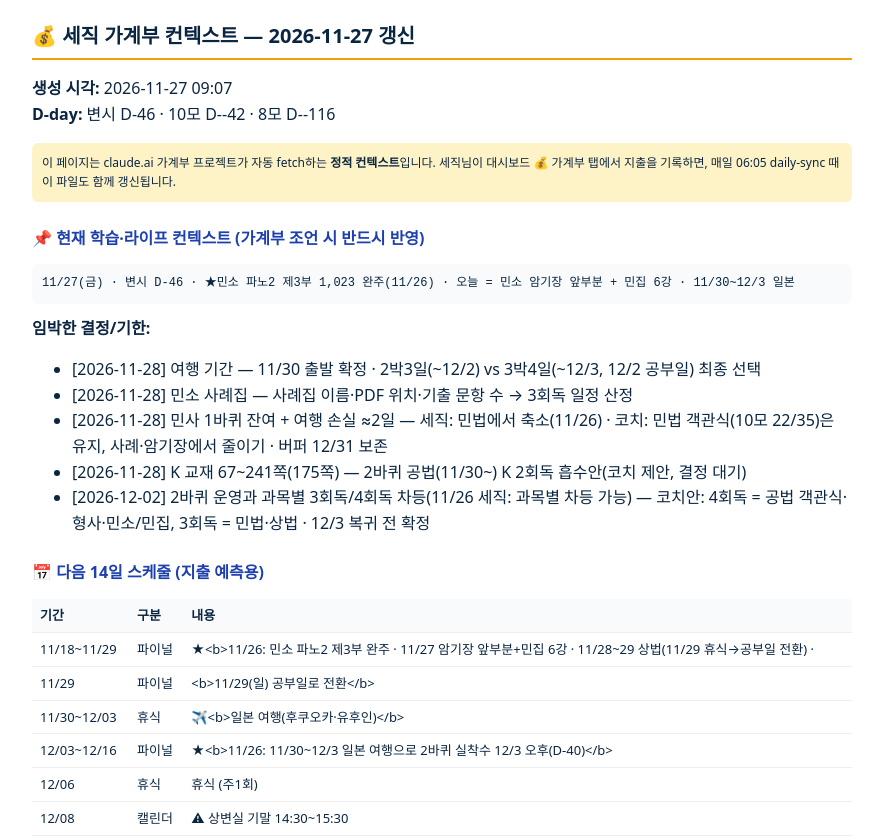
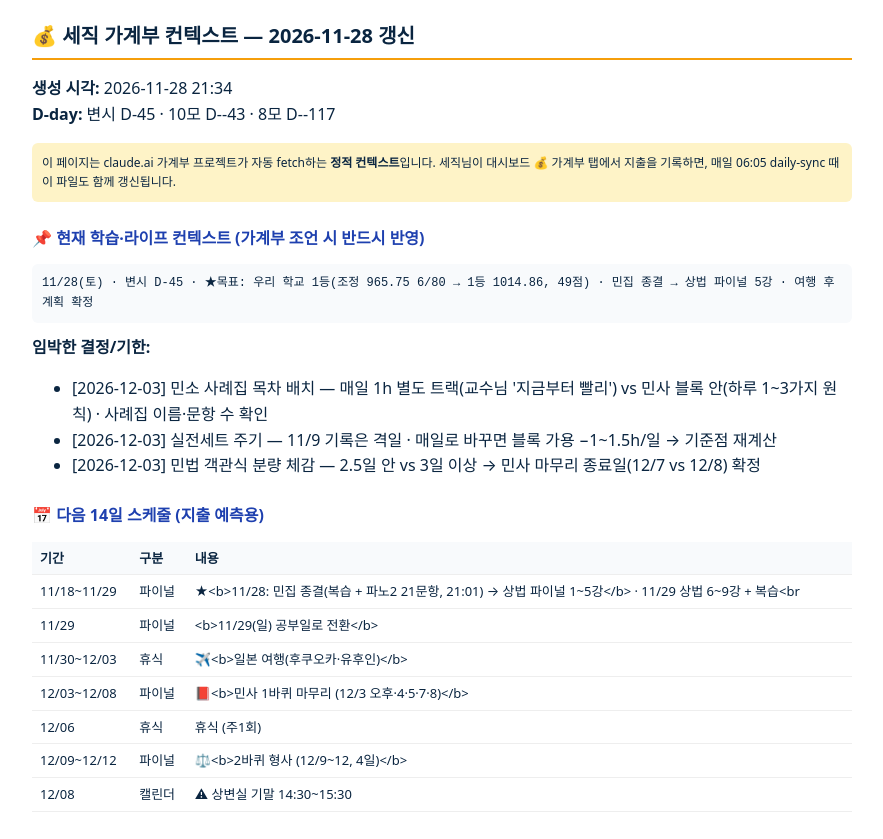
Before and after one commit to potato8933-maker/quiz, a plain HTML site: page s-9k2vq7/budget-context.html in a window 1280 px wide. Shown: the top 839 px of the page, without its empty margins (198-1081 px from the left). Drawn offline with Linux system fonts and the light colour scheme.

Commit message:
update s-9k2vq7/budget-context.html

```diff
--- a/s-9k2vq7/budget-context.html
+++ b/s-9k2vq7/budget-context.html
@@ -1,27 +1,26 @@
 <!DOCTYPE html><html lang='ko'><head><meta charset='utf-8'>
 <meta name='robots' content='noindex,nofollow'>
-<title>세직 가계부 컨텍스트 · 2026-11-27</title>
+<title>세직 가계부 컨텍스트 · 2026-11-28</title>
 <style>body{font-family:system-ui,-apple-system,'Noto Sans KR',sans-serif;max-width:820px;margin:20px auto;padding:0 16px;line-height:1.6;color:#0a2540}h1{font-size:20px;border-bottom:2px solid #f59e0b;padding-bottom:6px}h2{font-size:16px;margin-top:24px;color:#1e40af}table{width:100%;border-collapse:collapse;font-size:13px}td,th{border-bottom:1px solid #eee;padding:6px 8px;text-align:left}th{background:#f8fafc}pre{background:#f8fafc;padding:10px;border-radius:6px;font-size:12px;white-space:pre-wrap}</style></head><body>
-<h1>💰 세직 가계부 컨텍스트 — 2026-11-27 갱신</h1>
-<p><b>생성 시각:</b> 2026-11-27 09:07<br>
-<b>D-day:</b> 변시 D-46 · 10모 D--42 · 8모 D--116</p>
+<h1>💰 세직 가계부 컨텍스트 — 2026-11-28 갱신</h1>
+<p><b>생성 시각:</b> 2026-11-28 21:34<br>
+<b>D-day:</b> 변시 D-45 · 10모 D--43 · 8모 D--117</p>
 <p style='background:#fef3c7;padding:10px;border-radius:6px;font-size:12px'>이 페이지는 claude.ai 가계부 프로젝트가 자동 fetch하는 <b>정적 컨텍스트</b>입니다. 세직님이 대시보드 💰 가계부 탭에서 지출을 기록하면, 매일 06:05 daily-sync 때 이 파일도 함께 갱신됩니다.</p>
 <h2>📌 현재 학습·라이프 컨텍스트 (가계부 조언 시 반드시 반영)</h2>
-<pre>11/27(금) · 변시 D-46 · ★민소 파노2 제3부 1,023 완주(11/26) · 오늘 = 민소 암기장 앞부분 + 민집 6강 · 11/30~12/3 일본</pre>
+<pre>11/28(토) · 변시 D-45 · ★목표: 우리 학교 1등(조정 965.75 6/80 → 1등 1014.86, 49점) · 민집 종결 → 상법 파이널 5강 · 여행 후 계획 확정</pre>
 <b>임박한 결정/기한:</b><ul>
-<li>[2026-11-28] 여행 기간 — 11/30 출발 확정 · 2박3일(~12/2) vs 3박4일(~12/3, 12/2 공부일) 최종 선택</li>
-<li>[2026-11-28] 민소 사례집 — 사례집 이름·PDF 위치·기출 문항 수 → 3회독 일정 산정</li>
-<li>[2026-11-28] 민사 1바퀴 잔여 + 여행 손실 ≈2일 — 세직: 민법에서 축소(11/26) · 코치: 민법 객관식(10모 22/35)은 유지, 사례·암기장에서 줄이기 · 버퍼 12/31 보존</li>
-<li>[2026-11-28] K 교재 67~241쪽(175쪽) — 2바퀴 공법(11/30~) K 2회독 흡수안(코치 제안, 결정 대기)</li>
-<li>[2026-12-02] 2바퀴 운영과 과목별 3회독/4회독 차등(11/26 세직: 과목별 차등 가능) — 코치안: 4회독 = 공법 객관식·형사·민소/민집, 3회독 = 민법·상법 · 12/3 복귀 전 확정</li>
+<li>[2026-12-03] 민소 사례집 목차 배치 — 매일 1h 별도 트랙(교수님 '지금부터 빨리') vs 민사 블록 안(하루 1~3가지 원칙) · 사례집 이름·문항 수 확인</li>
+<li>[2026-12-03] 실전세트 주기 — 11/9 기록은 격일 · 매일로 바꾸면 블록 가용 −1~1.5h/일 → 기준점 재계산</li>
+<li>[2026-12-03] 민법 객관식 분량 체감 — 2.5일 안 vs 3일 이상 → 민사 마무리 종료일(12/7 vs 12/8) 확정</li>
 </ul>
 <h2>📅 다음 14일 스케줄 (지출 예측용)</h2>
 <table><thead><tr><th>기간</th><th>구분</th><th>내용</th></tr></thead><tbody>
-<tr><td>11/18~11/29</td><td>파이널</td><td>★&lt;b&gt;11/26: 민소 파노2 제3부 완주 · 11/27 암기장 앞부분+민집 6강 · 11/28~29 상법(11/29 휴식→공부일 전환) · </td></tr>
+<tr><td>11/18~11/29</td><td>파이널</td><td>★&lt;b&gt;11/28: 민집 종결(복습 + 파노2 21문항, 21:01) → 상법 파이널 1~5강&lt;/b&gt; · 11/29 상법 6~9강 + 복습&lt;br</td></tr>
 <tr><td>11/29</td><td>파이널</td><td>&lt;b&gt;11/29(일) 공부일로 전환&lt;/b&gt;</td></tr>
 <tr><td>11/30~12/03</td><td>휴식</td><td>✈️&lt;b&gt;일본 여행(후쿠오카·유후인)&lt;/b&gt;</td></tr>
-<tr><td>12/03~12/16</td><td>파이널</td><td>★&lt;b&gt;11/26: 11/30~12/3 일본 여행으로 2바퀴 실착수 12/3 오후(D-40)&lt;/b&gt;</td></tr>
+<tr><td>12/03~12/08</td><td>파이널</td><td>📕&lt;b&gt;민사 1바퀴 마무리 (12/3 오후·4·5·7·8)&lt;/b&gt;</td></tr>
 <tr><td>12/06</td><td>휴식</td><td>휴식 (주1회)</td></tr>
+<tr><td>12/09~12/12</td><td>파이널</td><td>⚖️&lt;b&gt;2바퀴 형사 (12/9~12, 4일)&lt;/b&gt;</td></tr>
 <tr><td>12/08</td><td>캘린더</td><td>⚠ 상변실 기말 14:30~15:30</td></tr>
 </tbody></table>
 <h2>💰 이번 달 수지 (2026-11)</h2>
@@ -32,11 +31,11 @@
 </tbody></table>
 <p><b>지출 일평균 (지출일 기준):</b> 0원 · <b>기록일수:</b> 1일</p>
 <h2>🎯 월 예산 페이스</h2>
-<p><b>예산:</b> 3,400,000원 · <b>사용:</b> 0원 (0%) · <b>날짜 경과:</b> 90% · <b>판정:</b> 여유<br><b>남은 3일 일 허용액:</b> 1,133,333원 (잔여 예산 3,400,000원)</p>
+<p><b>예산:</b> 3,400,000원 · <b>사용:</b> 0원 (0%) · <b>날짜 경과:</b> 93% · <b>판정:</b> 여유<br><b>남은 2일 일 허용액:</b> 1,700,000원 (잔여 예산 3,400,000원)</p>
 <h2>🔁 고정비 자동 감지 <small>(2개월 이상 반복 · 금액 ±25% 이내)</small></h2>
 <p>아직 2개월 이상 반복된 항목 없음 (두 달치 기록이 쌓이면 자동 감지)</p>
 <h2>🛫 변시까지 재정 런웨이</h2>
-<p><b>판정: 여유</b> · 변시 D-46 (1.5개월 남음)<br>현재 잔고 495,000원 (2026-08-09 기준)<br>월평균 수입 +4,500,000원 · 월평균 지출 −1,175,000원 → <b>월 순증감 +3,325,000원</b><br><b>변시일 예상 잔액: +5,519,639원</b><br><small>산출 근거: 최근 1개월 평균</small></p>
+<p><b>판정: 여유</b> · 변시 D-45 (1.5개월 남음)<br>현재 잔고 495,000원 (2026-08-09 기준)<br>월평균 수입 +4,500,000원 · 월평균 지출 −1,175,000원 → <b>월 순증감 +3,325,000원</b><br><b>변시일 예상 잔액: +5,410,407원</b><br><small>산출 근거: 최근 1개월 평균</small></p>
 <h2>📈 월별 추이</h2><table><thead><tr><th>월</th><th>수입</th><th>지출</th><th>순액</th><th>건수</th></tr></thead><tbody>
 <tr><td>2026-08</td><td>+4,500,000</td><td>−1,175,000</td><td>+3,325,000</td><td>8</td></tr>
 <tr><td>2026-11</td><td>+0</td><td>−0</td><td>+0</td><td>0</td></tr>
```
